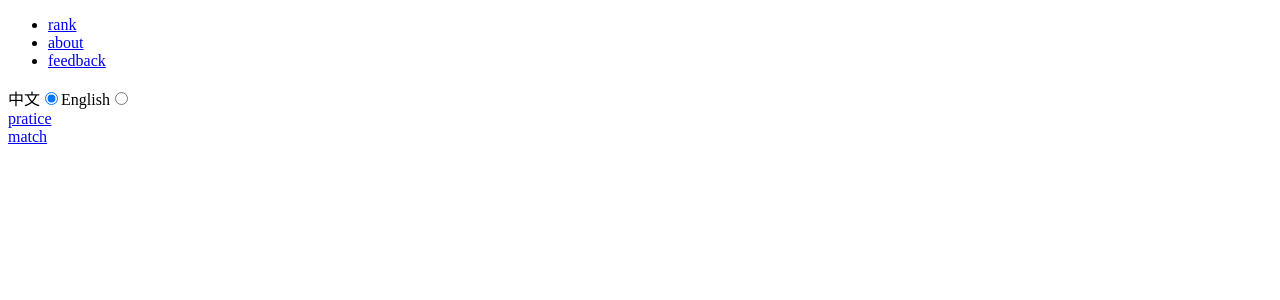
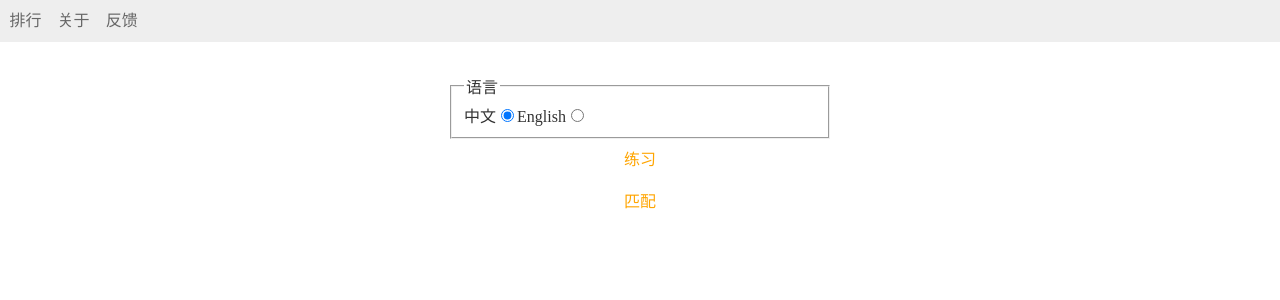
Before and after one commit to TorikoC/no1-typing, a Vue app in the folder client/: page /#/ in a window 1280 px wide. Shown: the top 300 px of the page. Built offline with nearby package versions, Linux system fonts and the light colour scheme.

Commit message:
style(): change index style

```diff
--- a/client/src/App.vue
+++ b/client/src/App.vue
@@ -12,6 +12,14 @@ export default {
 </script>
 
 <style>
+html,
+body {
+  margin: 0px;
+  padding: 0px;
+  font-family: "Microsoft Yahei";
+}
 #app {
+  height: 100vh;
+  position: relative;
 }
 </style>
--- a/client/src/components/User/index.vue
+++ b/client/src/components/User/index.vue
@@ -1,30 +1,32 @@
 <template>
-  <div>
-    <nav>
+  <div class="index">
+    <nav class="nav">
       <ul>
         <li>
-          <router-link to="/rank">rank</router-link>
+          <router-link to="/rank">排行</router-link>
         </li>
         <li>
-          <router-link to="/about">about</router-link>
+          <router-link to="/about">关于</router-link>
         </li>
         <li>
-          <router-link to="/feedback">feedback</router-link>
+          <router-link to="/feedback">反馈</router-link>
         </li>
       </ul>
     </nav>
     <router-view></router-view>
-    <div v-if="$route.fullPath === '/'">
+    <div v-if="$route.fullPath === '/'" class="entry">
       <!-- custom Index Page -->
-      <div>
-        <label for="index-radio-cn">中文</label>
-        <input type="radio" id="index-radio-cn" name="lang" v-model="lang" value="cn">
-        <label for="index-radio-en">English</label>
-        <input type="radio" id="index-radio-en" name="lang" v-model="lang" value="en">
+      <div class="entry__mode">
+        <fieldset>
+          <legend>语言</legend>
+          <label for="index-radio-cn">中文</label>
+          <input type="radio" id="index-radio-cn" name="lang" v-model="lang" value="cn">
+          <label for="index-radio-en">English</label>
+          <input type="radio" id="index-radio-en" name="lang" v-model="lang" value="en">
+        </fieldset>
       </div>
-      <router-link :to="'/pratice/' + lang">pratice</router-link>
-      <br>
-      <router-link :to="'/match/' + lang">match</router-link>
+      <router-link :to="'/pratice/' + lang">练习</router-link>
+      <router-link :to="'/match/' + lang">匹配</router-link>
     </div>
   </div>
 </template>
@@ -39,5 +41,114 @@ export default {
 };
 </script>
 
-<style>
+<style lang="scss" scoped>
+.index {
+  height: 100%;
+  position: relative;
+}
+.entry {
+  position: relative;
+  display: block;
+  width: 30%;
+  margin: 2em auto;
+  $linkColor: orange;
+  .entry__mode {
+    color: #333;
+  }
+  a {
+    display: block;
+    position: relative;
+    padding: 0.2em 0.4em;
+    line-height: 2.2;
+    text-decoration: none;
+    color: $linkColor;
+    transition: color 0.3s;
+    text-align: center;
+  }
+  a:visited {
+    color: $linkColor;
+  }
+  a:hover {
+    color: darken($color: $linkColor, $amount: 10);
+  }
+  $triWidth: 10px;
+  a:hover::after {
+    content: "";
+    display: inline-block;
+    position: absolute;
+    right: -$triWidth;
+    top: 50%;
+    transform: translateY(-50%);
+    // border: 10px solid black;
+    border-left: $triWidth solid transparent;
+    border-right: $triWidth solid black;
+    border-top: $triWidth solid transparent;
+    border-bottom: $triWidth solid transparent;
+    animation-name: blink;
+    animation-duration: 1s;
+    animation-timing-function: linear;
+    animation-iteration-count: infinite;
+  }
+  @keyframes blink {
+    0% {
+      opacity: 1;
+    }
+    50% {
+      opacity: 0;
+    }
+    100% {
+      opacity: 1;
+    }
+  }
+  a:hover::before {
+    content: "";
+    display: inline-block;
+    position: absolute;
+    left: -$triWidth;
+    top: 50%;
+    transform: translateY(-50%);
+    // border: 10px solid black;
+    border-left: $triWidth solid black;
+    border-right: $triWidth solid transparent;
+    border-top: $triWidth solid transparent;
+    border-bottom: $triWidth solid transparent;
+    animation-name: blink;
+    animation-duration: 1s;
+    animation-timing-function: linear;
+    animation-iteration-count: infinite;
+  }
+  a:active {
+    color: darken($color: $linkColor, $amount: 20);
+  }
+}
+.nav {
+  $linkColor: #666;
+  line-height: 2.2;
+  background: #eee;
+  padding: 0.2em 0.6em;
+  ul,
+  li {
+    margin: 0;
+    padding: 0;
+    list-style: none;
+    display: inline-block;
+  }
+  li + li {
+    margin-left: 1em;
+  }
+  a {
+    text-decoration: none;
+    transition: color 0.3s;
+    color: $linkColor;
+  }
+  a:visited {
+    color: $linkColor;
+  }
+  a:hover {
+    color: darken($color: $linkColor, $amount: 10);
+  }
+  a:active {
+    color: darken($color: $linkColor, $amount: 20);
+  }
+}
 </style>
```
